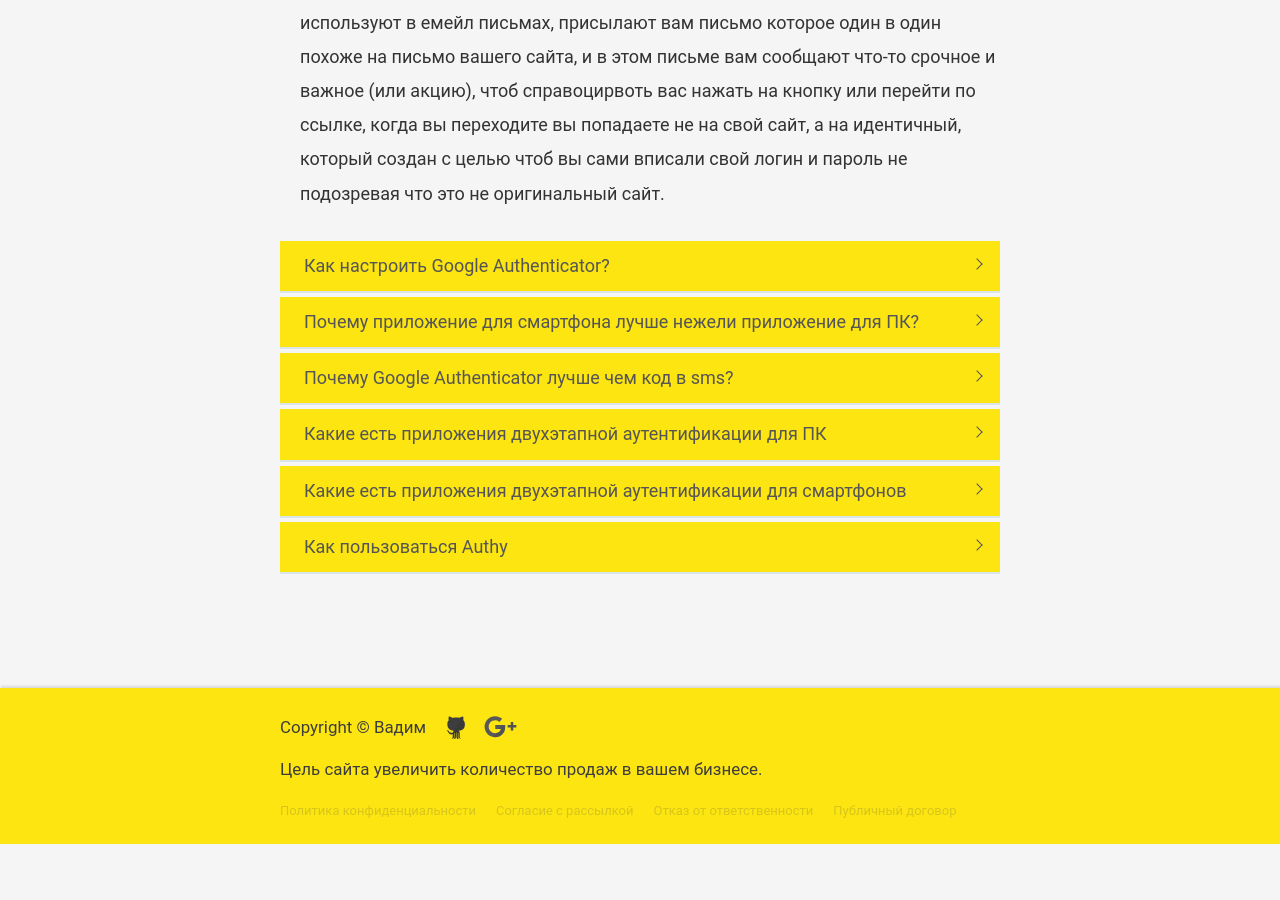
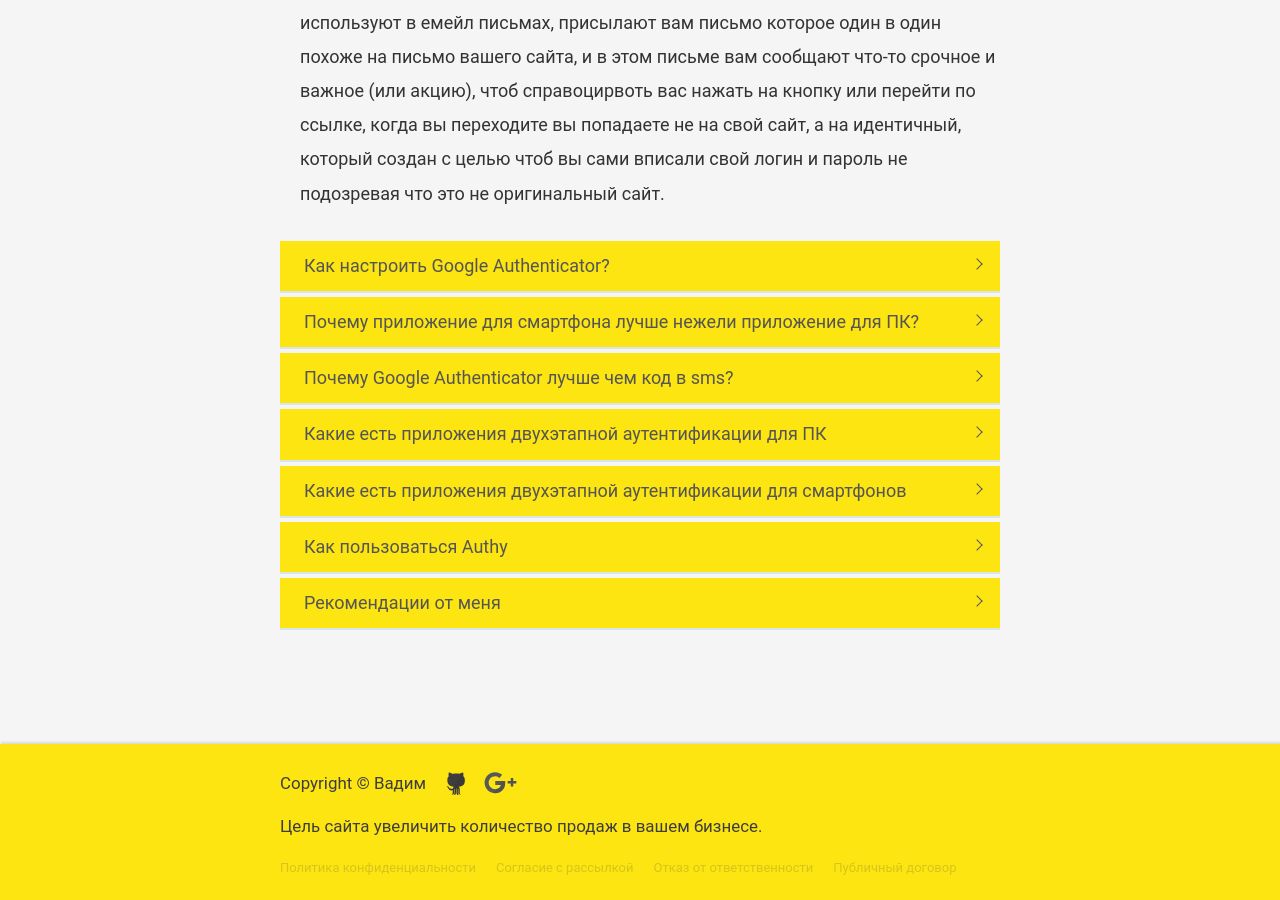
Before and after one commit to VadymVolos/vadymvolos.github.io, a Jekyll site: the page built from _posts/management/2017-02-21-2fa-authenticator.md, in a window 1280 px wide and 900 px high, scrolled down 1876 px. Built offline with Jekyll 4.4.1, drawn with Linux system fonts in a browser that asks for light colours; nearby versions of some CDN libraries; comment, search, counter and statistics services are not loaded; before the commit the page ends 2720 px from its top, so only the background shows below that.

Commit message:
Update 2017-02-21-2fa-authenticator.md

```diff
--- a/_posts/management/2017-02-21-2fa-authenticator.md
+++ b/_posts/management/2017-02-21-2fa-authenticator.md
@@ -153,6 +153,18 @@
 		</p>
 		</div>
 	</li>
+	<li class="accordion-li">
+		<a class="accordion-a"><h2>Рекомендации от меня</h2></a>
+		<div class="accordion-content">
+		<p>
+		1. На этапе штрих кода, когда вы подносите телефон к экрану чтоб считать штрих код, рядом со штрих кодом есть написаный код из симовлов, сохраните его в недоступное место. Если вы посете телефон (или он поломается, или удалите программу на нем), то не нужно будет восстанавлитьвать номер, достатоно будет взять другой телфон и в программу Authenticator вписать этот ваш сохраенный код, после чего Authenticator будет генерировать 30 секундные коды имено такие которые дают возможность ввойти на ваш сайт.
+		</p><p>
+		2. Если у вас сайтов к которым подключен Authenticator много, да от каждого сайта у вас будет отдельный главный код.
+		</p><p>
+		3. Эти коды хранить вместе с паролями нельзя, ибо если кто то доберется до паролей, то нельзя чтоб он одновременно добрался до ваших кодов от Authenticator'a. Секретные коды от Authenticator'a лучше хранить отдельно от паролей, в другом зашифрованном запароленом месте, и в случае если с телфоном что то случится, вы сможете без головной боли быстро восстановвить генерацию кодов для всех ваших сайтов.
+		</p>
+		</div>
+	</li>
 
 <!--
 	<li class="accordion-li">
```
